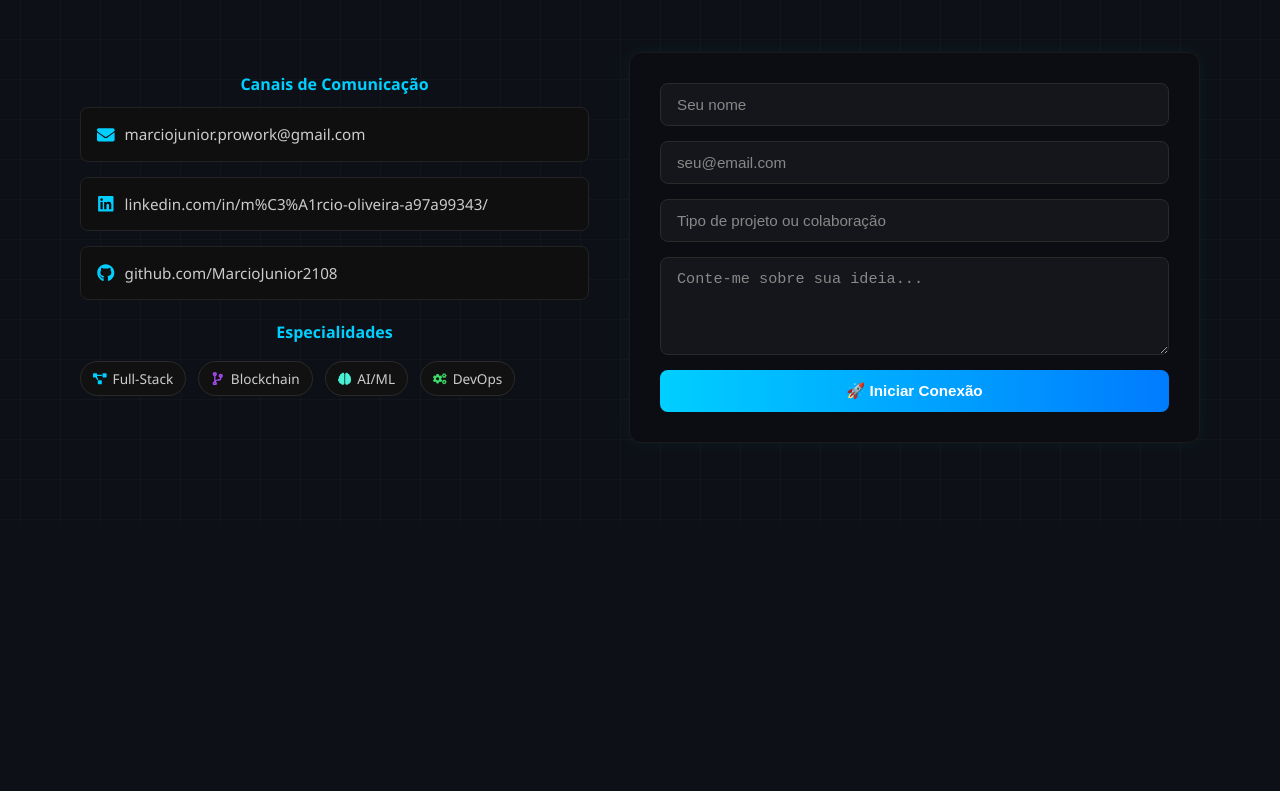
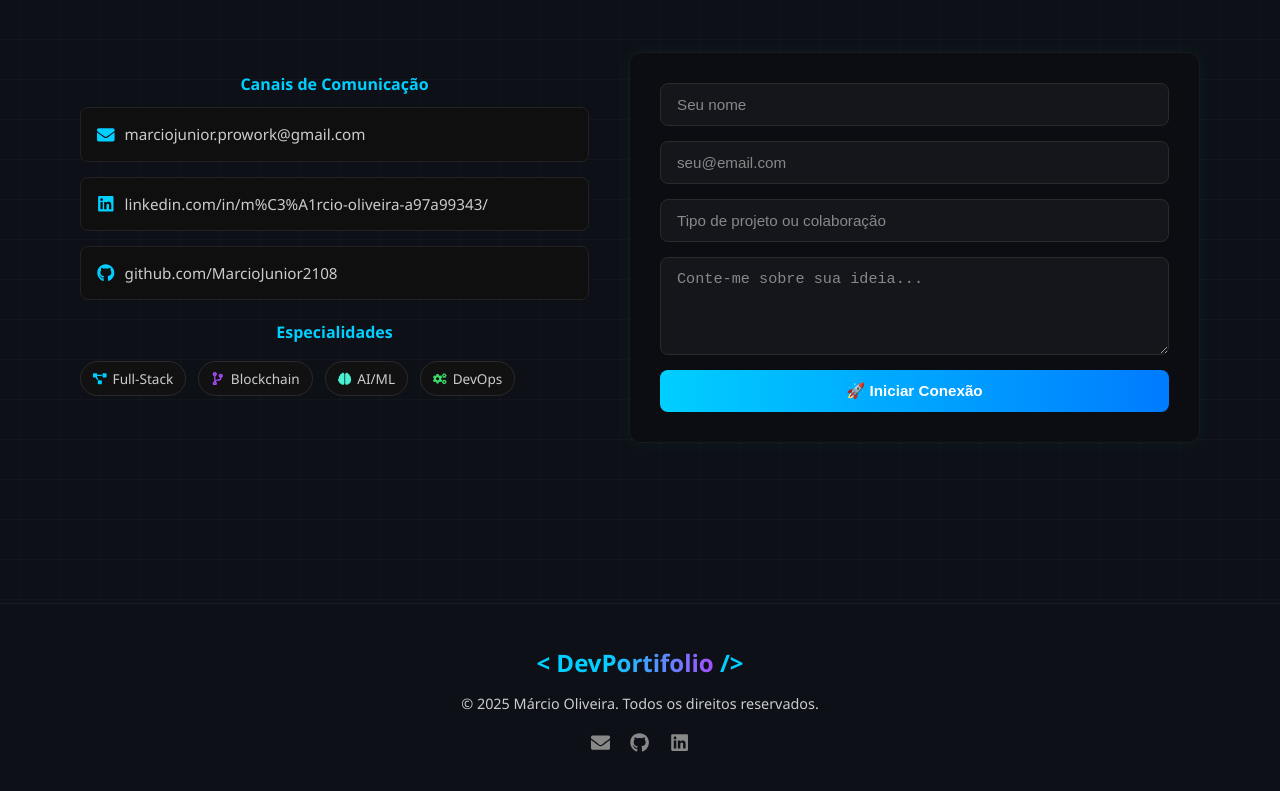
Before and after one commit to MarcioJunior2108/DevPortifolio, a React (Vite) app: page / in a window 1280 px wide. Shown: the part 3381-4172 px from the top of the page. Before the commit the page ends 3904 px from the top, so only its background shows below. Built offline with nearby package versions, Linux system fonts and the light colour scheme.

Commit message:
Meu Portifolio - footer

```diff
--- a/src/App.jsx
+++ b/src/App.jsx
@@ -5,6 +5,7 @@ import About from './components/About';
 import Skills from './components/Skills';
 import Projects from './components/Projects';
 import Contact from './components/Contact';
+import Footer from './components/Footer';
 import './index.css';
 
 function App() {
@@ -16,6 +17,7 @@ function App() {
       <Skills />
       <Projects />
       <Contact />
+      <Footer />
     </>
   );
 }
--- a/src/components/Footer.jsx
+++ b/src/components/Footer.jsx
@@ -0,0 +1,22 @@
+import React from 'react';
+import '../styles/Footer.css';
+import { FaGithub, FaLinkedin, FaEnvelope } from 'react-icons/fa';
+
+function Footer() {
+  return (
+    <footer className="footer">
+      <div className="footer-content">
+        <h4 className="footer-logo">&lt; Dev<span className="highlight">Portifolio</span> /&gt;</h4>
+        <p>© {new Date().getFullYear()} Márcio Oliveira. Todos os direitos reservados.</p>
+
+        <div className="footer-social">
+          <a href="mailto:dev.portfolio@tech.com" target="_blank" rel="noreferrer"><FaEnvelope /></a>
+          <a href="https://github.com/dev-portfolio" target="_blank" rel="noreferrer"><FaGithub /></a>
+          <a href="https://linkedin.com/in/dev-portfolio" target="_blank" rel="noreferrer"><FaLinkedin /></a>
+        </div>
+      </div>
+    </footer>
+  );
+}
+
+export default Footer;
--- a/src/styles/Footer.css
+++ b/src/styles/Footer.css
@@ -0,0 +1,45 @@
+.footer {
+  background-color: #0d1117;
+  color: #ccc;
+  padding: 40px 20px;
+  text-align: center;
+  border-top: 1px solid rgba(255, 255, 255, 0.05);
+  margin-top: 80px;
+}
+
+.footer-content {
+  max-width: 1200px;
+  margin: 0 auto;
+}
+
+.footer-logo {
+  font-size: 1.5rem;
+  margin-bottom: 10px;
+  color: #00cfff;
+}
+
+.footer-logo .highlight {
+  color: #a64bf4;
+}
+
+.footer p {
+  font-size: 0.9rem;
+  margin-bottom: 15px;
+}
+
+.footer-social {
+  display: flex;
+  justify-content: center;
+  gap: 20px;
+  margin-top: 10px;
+}
+
+.footer-social a {
+  color: #888;
+  font-size: 1.2rem;
+  transition: color 0.3s;
+}
+
+.footer-social a:hover {
+  color: #00cfff;
+}
```
